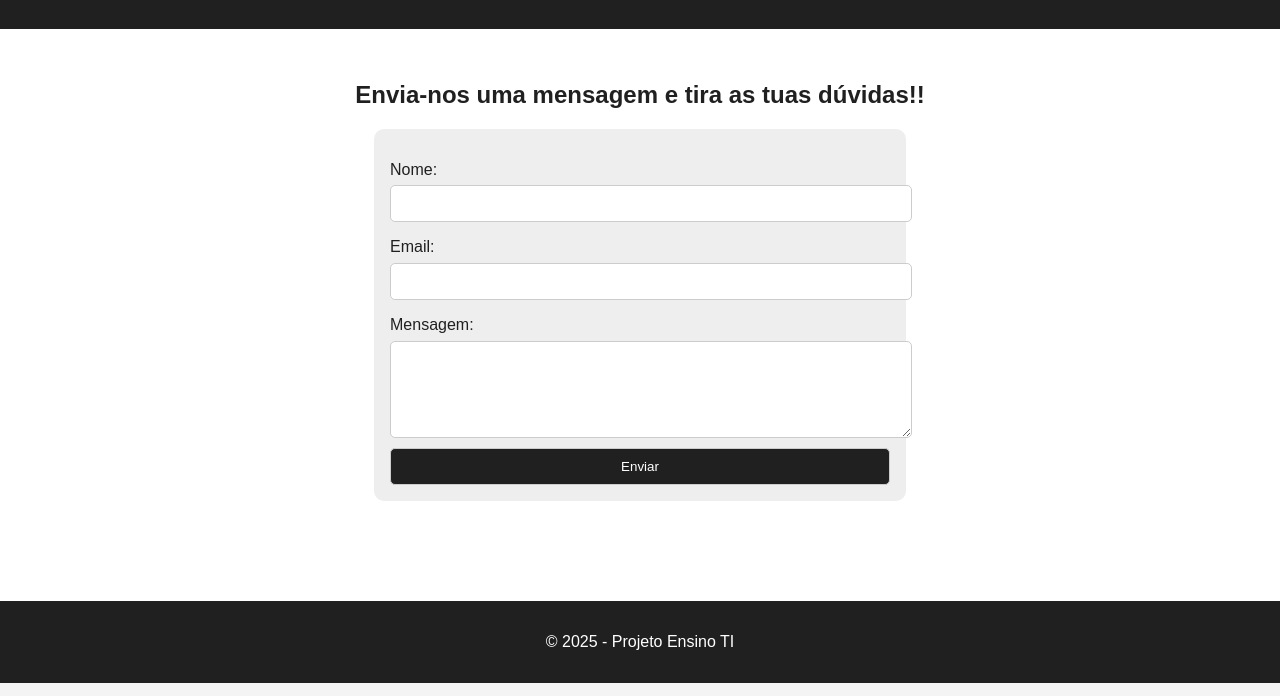
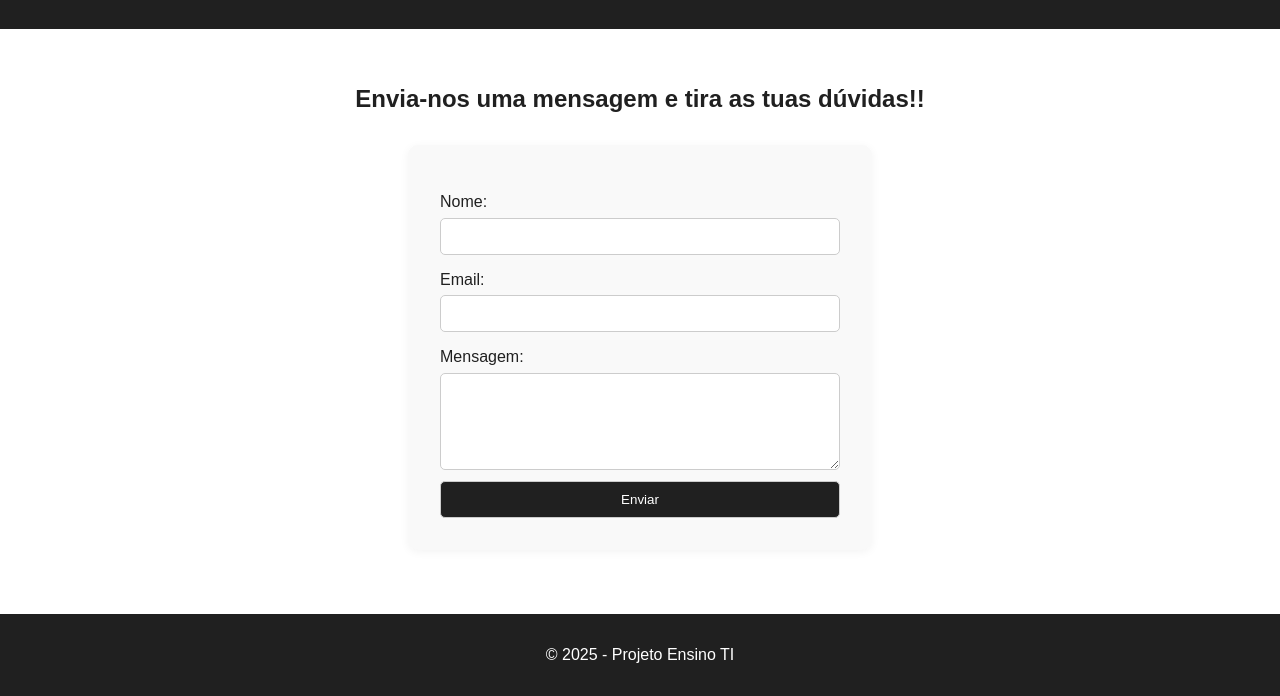
Before and after one commit to inf24tig35/inf24tig35, a plain HTML site: page contacto.html in a window 1280 px wide. Shown: the part 117-813 px from the top of the page. Drawn offline with Linux system fonts and the light colour scheme.

Commit message:
commit 4

```diff
--- a/contacto.html
+++ b/contacto.html
@@ -20,16 +20,17 @@
   </header>
 
   <main>
-    <h2 style="text-align: center;">Envia-nos uma mensagem e tira as tuas dúvidas!!</h2>
-    <form>
+    <h2 style="text-align: center; margin-top: 1em;">Envia-nos uma mensagem e tira as tuas dúvidas!!</h2>
+
+    <form style="max-width: 400px; margin: 2em auto; background: #f9f9f9; padding: 2em; border-radius: 10px; box-shadow: 0 2px 10px rgba(0, 0, 0, 0.05);">
       <label for="nome">Nome:</label>
-      <input type="text" id="nome" name="nome" required>
+      <input type="text" id="nome" name="nome" required style="box-sizing: border-box;">
 
       <label for="email">Email:</label>
-      <input type="email" id="email" name="email" required>
+      <input type="email" id="email" name="email" required style="box-sizing: border-box;">
 
       <label for="mensagem">Mensagem:</label>
-      <textarea id="mensagem" name="mensagem" rows="5" required></textarea>
+      <textarea id="mensagem" name="mensagem" rows="5" required style="box-sizing: border-box;"></textarea>
 
       <button type="submit">Enviar</button>
     </form>
--- a/styles.css
+++ b/styles.css
@@ -89,11 +89,12 @@ body {
 
   /* Estilo de formulário */
   form {
-    max-width: 500px;
-    margin: auto;
-    background: #eee;
-    padding: 1em;
+    max-width: 400px;
+    margin: 2em auto;
+    background: #f9f9f9;
+    padding: 2em;
     border-radius: 10px;
+    box-shadow: 0 2px 10px rgba(0,0,0,0.05);
   }
 
   label {
@@ -107,6 +108,7 @@ body {
     margin-top: 0.5em;
     border: 1px solid #ccc;
     border-radius: 5px;
+    box-sizing: border-box;
   }
 
   button {
```
